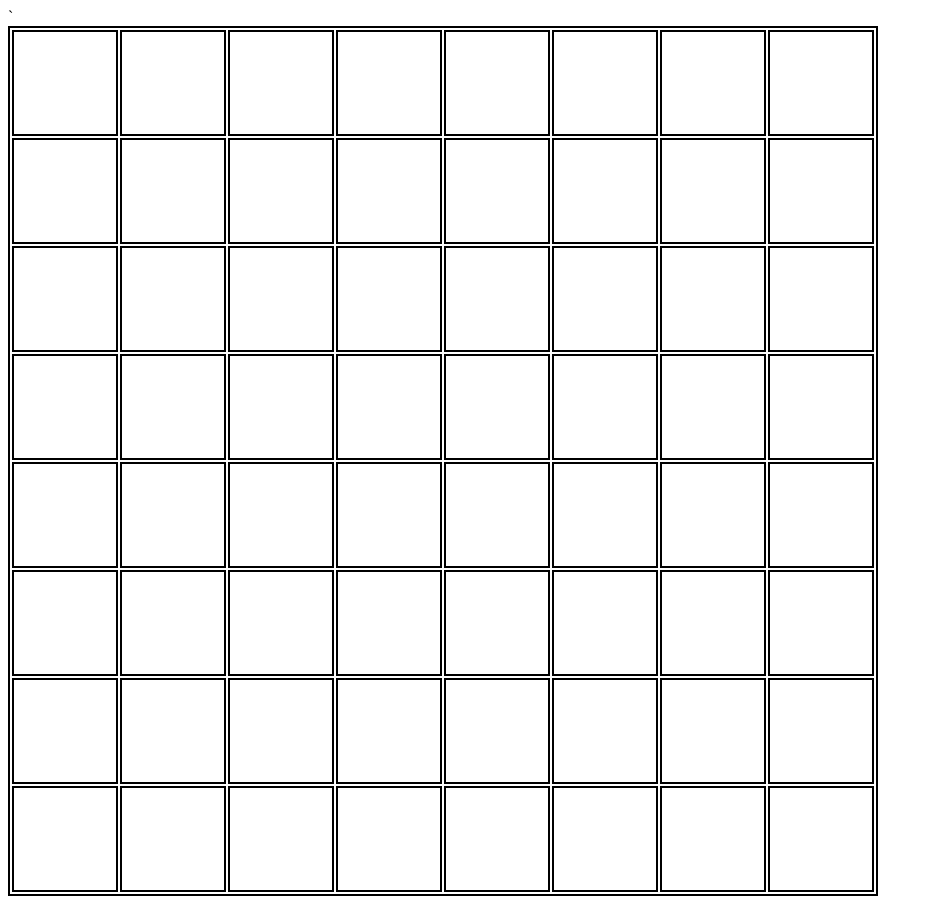
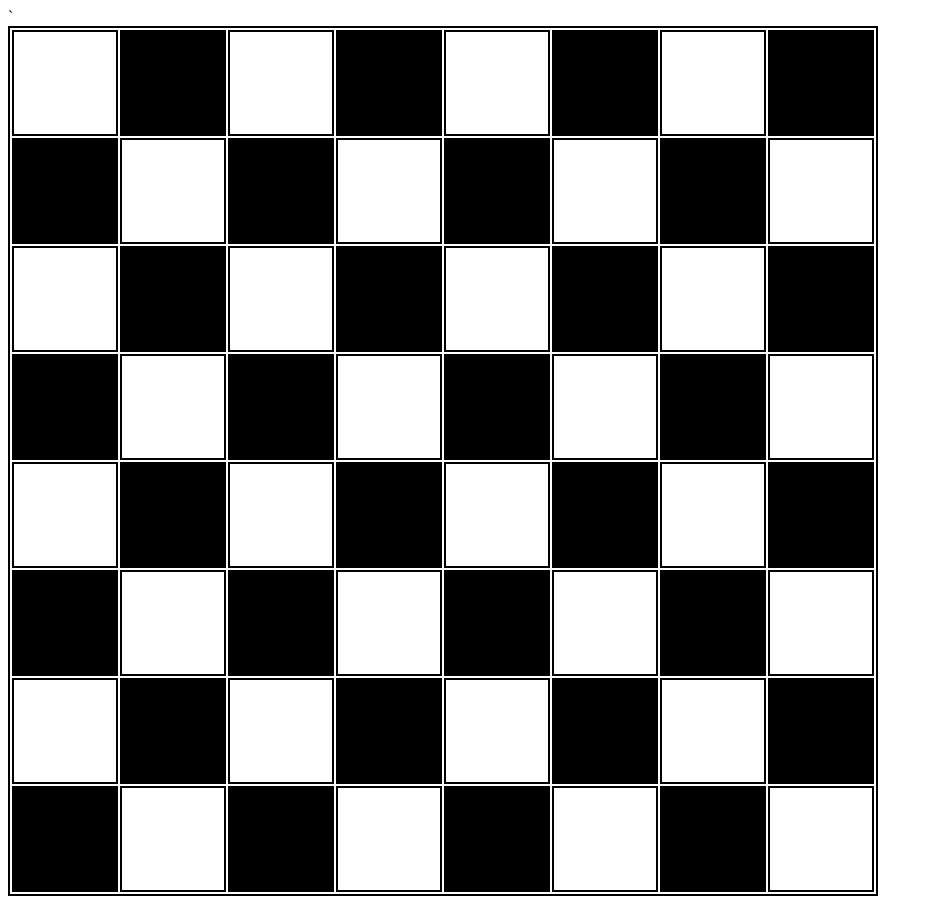
Before and after one commit to CozyKayn/chess, a plain HTML site: page board.html in a window 1280 px wide. Shown: the whole page, without its empty margins (0-933 px from the left). Drawn offline with Linux system fonts and the light colour scheme.

Commit message:
Update design.css

```diff
--- a/design.css
+++ b/design.css
@@ -8,3 +8,46 @@ td{
     font-size: 75px;
     color: black;
 }
+table, tr, td{
+    border: 2px black solid;
+}
+td{
+    text-align: center;
+    height: 100px;
+    width: 100px;
+    font-size: 75px;
+    color: black;
+}
+
+#A7 {background-color: black;}
+#A5 {background-color: black;}
+#A3 {background-color: black;}
+#A1 {background-color: black;}
+#B8 {background-color: black;}
+#B6 {background-color: black;}
+#B4 {background-color: black;}
+#B2 {background-color: black;}
+#C7 {background-color: black;}
+#C5 {background-color: black;}
+#C3 {background-color: black;}
+#C1 {background-color: black;}
+#D8 {background-color: black;}
+#D6 {background-color: black;}
+#D4 {background-color: black;}
+#D2 {background-color: black;}
+#E7 {background-color: black;}
+#E5 {background-color: black;}
+#E3 {background-color: black;}
+#E1 {background-color: black;}
+#F8 {background-color: black;}
+#F6 {background-color: black;}
+#F4 {background-color: black;}
+#F2 {background-color: black;}
+#G7 {background-color: black;}
+#G5 {background-color: black;}
+#G3 {background-color: black;}
+#G1 {background-color: black;}
+#H8 {background-color: black;}
+#H6 {background-color: black;}
+#H4 {background-color: black;}
+#H2 {background-color: black;}
```
